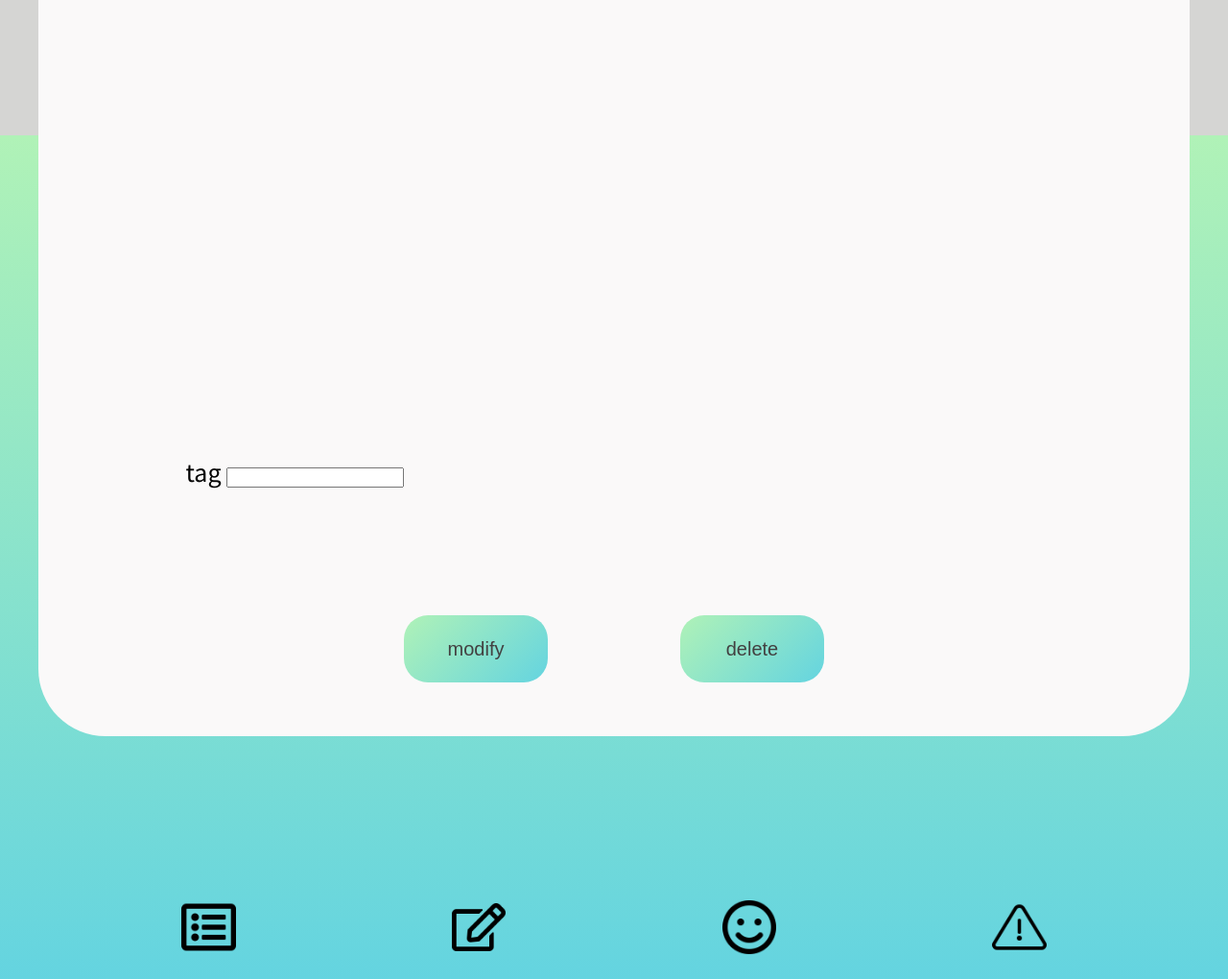
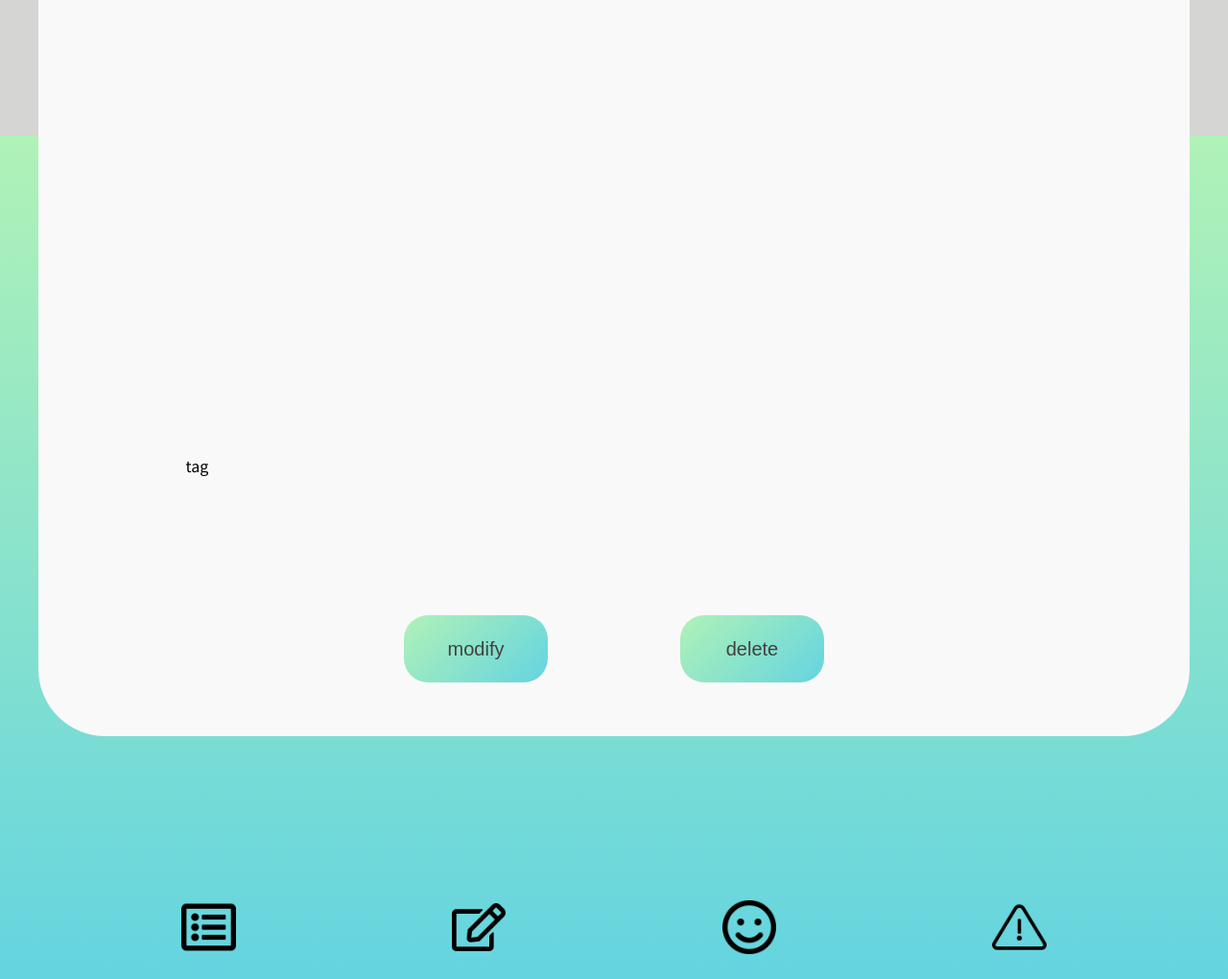
Before and after one commit to jjub0217/Today-s-mood-diary, a plain HTML site: page contents.html in a window 1280 px wide. Shown: the part 737-1757 px from the top of the page at 96% size. Drawn offline with nearby package versions, Linux system fonts and the light colour scheme; files that its build step writes are made by us from their sources.

Commit message:
feat: write component

```diff
--- a/Sass/write/_write.scss
+++ b/Sass/write/_write.scss
@@ -1,8 +1,6 @@
-
-
 .write-container {
 
-    background: linear-gradient( #d5d5d3 50%, rgba(176, 242, 183, 1) 0%, rgba(100, 212, 224, 1) 100% 50%);
+    background: linear-gradient(#d5d5d3 50%, rgba(176, 242, 183, 1) 0%, rgba(100, 212, 224, 1) 100% 50%);
 }
 
 
@@ -43,6 +41,8 @@
 
             .search {
                 padding: 4px;
+                outline: none;
+
             }
         }
 
@@ -75,11 +75,20 @@
     margin-top: 60px;
     margin-bottom: 40px;
 
+    a{
+        text-decoration: none;
+        color: #aaa;
+        font-size: 2em;
+
+    }
+
     button {
         border: none;
         color: #aaa;
         background-color: transparent;
         font-size: 2em;
+        cursor: pointer;
+        outline: none;
 
     }
 
@@ -112,10 +121,22 @@
     outline: none;
     font-size: 30px;
     color: #aaa;
+    line-height: 2;
 }
 
 .write-tag {
     // background-color: cornflowerblue;
     margin-bottom: 80px;
-    font-size: 25px;
+    display: flex;
+    align-items: center;
+
+    input {
+        font-size: 20px;
+        border: none;
+        outline: none;
+        width: 300px;
+        background-color: transparent;
+        margin-right: 5px;
+        color: rgb(112, 112, 112);
+    }
 }
```
